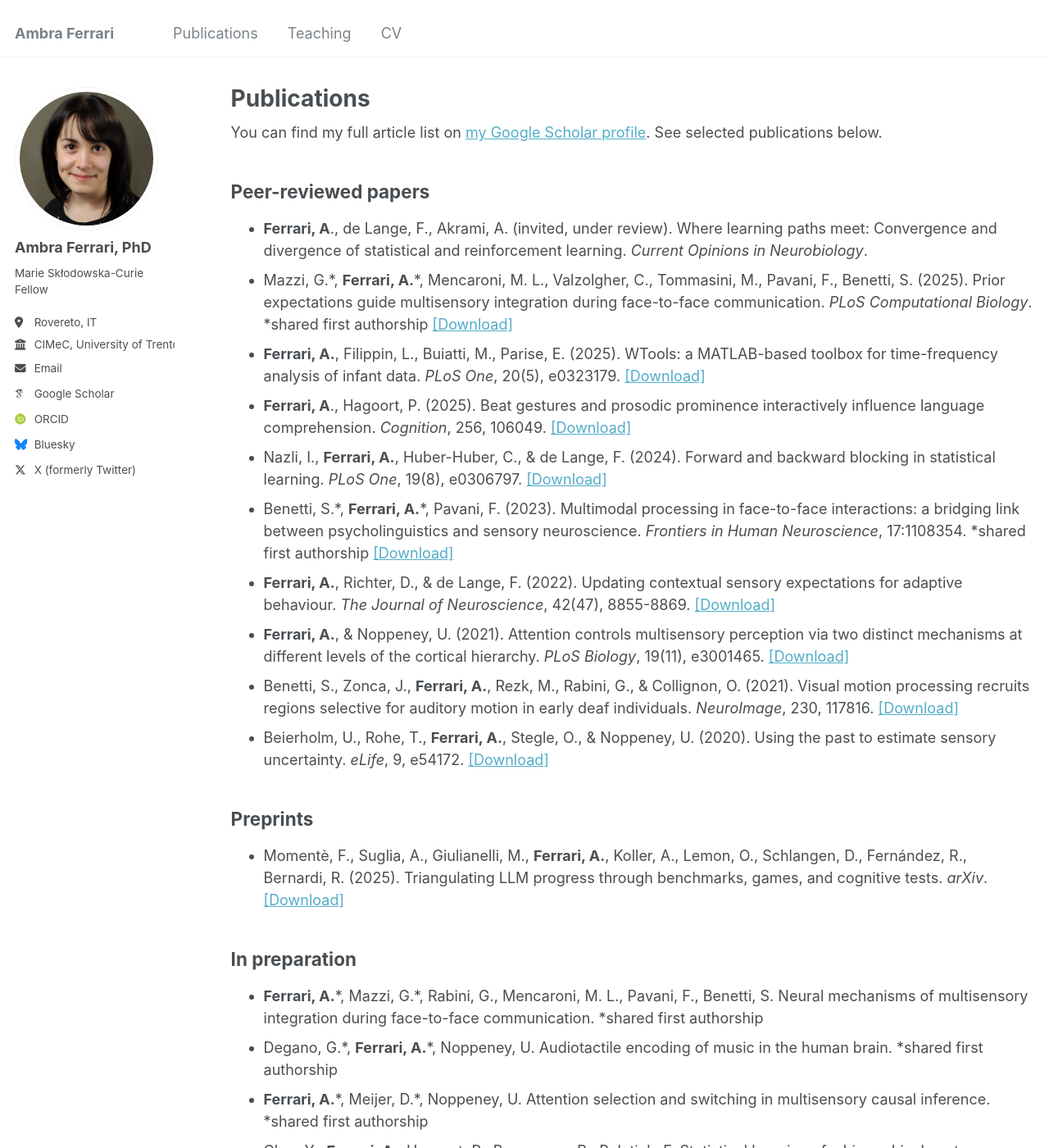
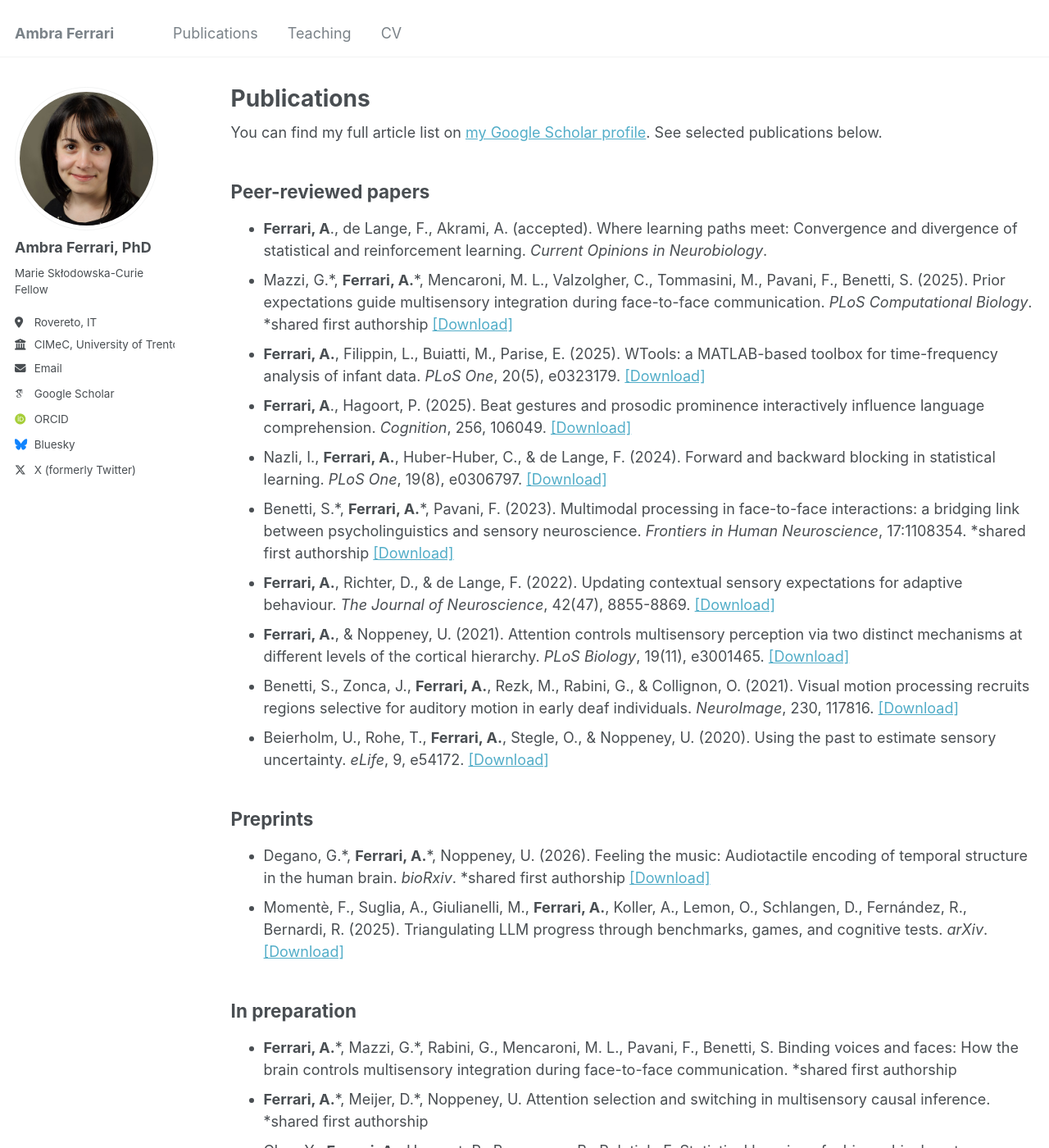
Before and after one commit to ambrafer/ambrafer.github.io, a Jekyll site: the page built from _pages/publications.html, in a window 1280 px wide and 1400 px high. Shown: the whole window at 82% size. Built offline with Jekyll 4.4.1, drawn with Linux system fonts in a browser that asks for light colours; some web fonts are replaced.

Commit message:
Update publications.html

```diff
--- a/_pages/publications.html
+++ b/_pages/publications.html
@@ -13,7 +13,7 @@ author_profile: true
 
   <h2>Peer-reviewed papers</h2>
     <ul>
-        <li><b>Ferrari, A</b>., de Lange, F., Akrami, A. (invited, under review). Where learning paths meet: Convergence and divergence of statistical and reinforcement learning. <i>Current Opinions in Neurobiology</i>.
+        <li><b>Ferrari, A</b>., de Lange, F., Akrami, A. (accepted). Where learning paths meet: Convergence and divergence of statistical and reinforcement learning. <i>Current Opinions in Neurobiology</i>.
         </li>
         <li>Mazzi, G.*, <b>Ferrari, A.</b>*, Mencaroni, M. L., Valzolgher, C., Tommasini, M., Pavani, F., Benetti, S. (2025). Prior expectations guide multisensory integration during face-to-face communication. <i>PLoS Computational Biology</i>. <span class="note">*shared first authorship</span>
             <a href="https://journals.plos.org/ploscompbiol/article?id=10.1371/journal.pcbi.1013468" target="_blank">[Download]</a>
@@ -46,15 +46,17 @@ author_profile: true
 
   <h2>Preprints</h2>
     <ul>
+        <li>Degano, G.*, <b>Ferrari, A.</b>*, Noppeney, U. (2026). Feeling the music: Audiotactile encoding of temporal structure in the human brain. <i>bioRxiv</i>. <span class="note">*shared first authorship</span>
+          <a href="https://www.biorxiv.org/content/10.64898/2026.01.17.700057v1" target="_blank">[Download]</a>
+        </li>
         <li>Momentè, F., Suglia, A., Giulianelli, M., <b>Ferrari, A.</b>, Koller, A., Lemon, O., Schlangen, D., Fernández, R., Bernardi, R. (2025). Triangulating LLM progress through benchmarks, games, and cognitive tests. <i>arXiv</i>.
-            <a href="https://doi.org/10.48550/arXiv.2502.14359" target="_blank">[Download]</a>
+          <a href="https://doi.org/10.48550/arXiv.2502.14359" target="_blank">[Download]</a>
         </li>
     </ul>
 
   <h2>In preparation</h2>
     <ul>
-        <li><b>Ferrari, A.</b>*, Mazzi, G.*, Rabini, G., Mencaroni, M. L., Pavani, F., Benetti, S. Neural mechanisms of multisensory integration during face-to-face communication. <span class="note">*shared first authorship</span></li>
-        <li>Degano, G.*, <b>Ferrari, A.</b>*, Noppeney, U. Audiotactile encoding of music in the human brain. <span class="note">*shared first authorship</span></li>
+        <li><b>Ferrari, A.</b>*, Mazzi, G.*, Rabini, G., Mencaroni, M. L., Pavani, F., Benetti, S. Binding voices and faces: How the brain controls multisensory integration during face-to-face communication. <span class="note">*shared first authorship</span></li>
         <li><b>Ferrari, A.</b>*, Meijer, D.*, Noppeney, U. Attention selection and switching in multisensory causal inference. <span class="note">*shared first authorship</span></li>
         <li>Chen Y., <b>Ferrari, A.</b>, Hagoort, P., Bocanegra, B., Poletiek, F. Statistical learning of a hierarchical centre-embedded structure: influence of Zipf distribution and semantic biases.</li>
     </ul>
```
